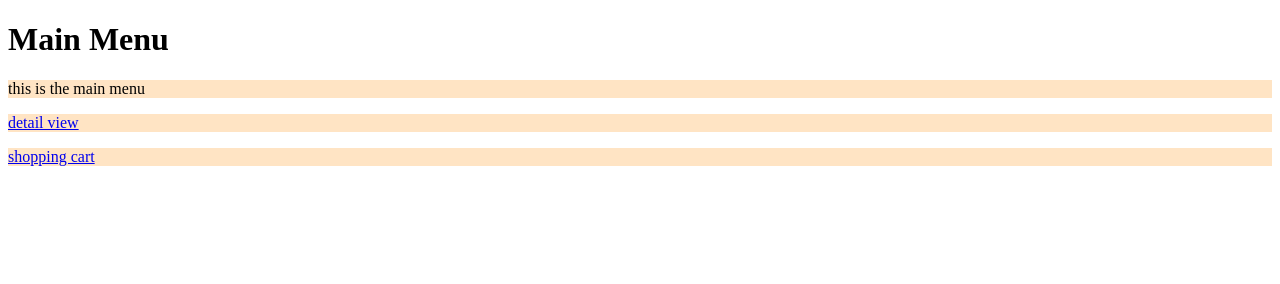
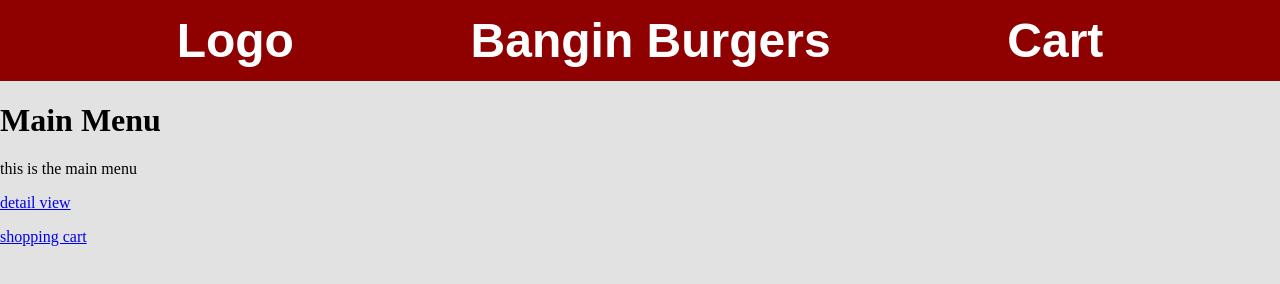
Before and after one commit to wyatt025/HTML_CSS_WebPageDemo, a plain HTML site: page index.html in a window 1280 px wide. Drawn offline with Linux system fonts and the light colour scheme.

Commit message:
added the top menu bar added a new css page but that will probably get deleted

```diff
--- a/appstyles.css
+++ /dev/null
@@ -1,3 +0,0 @@
-p{
-    background-color: bisque;
-}
--- /dev/null
+++ b/defaultappstyles.css
@@ -0,0 +1,25 @@
+:root{
+    --primary-bg-color: #E2E2E2;
+    --Bangin-Red: #8F0000;
+    --accent-yellow: #EF9700;
+}
+.Main {
+    background-color: #E2E2E2;
+    justify-content: center;
+    margin: 0;
+}
+.TitleBar-Container {
+    background-color: #8F0000;
+    display: flex;
+    flex-direction: row;
+    width: 100vw;
+    justify-content: space-evenly;
+    align-items: center;
+    padding: 1% 0 1% 0;
+
+}
+.TBcontent {
+    color: white;
+    align-items: center;
+    font: bold 3em arial;
+}
--- a/index.html
+++ b/index.html
@@ -1,9 +1,14 @@
 <!DOCTYPE html>
 <html>
-<header>
-    <link rel="stylesheet" href="appstyles.css">
-</header>
-<body>
+<head>
+    <link rel="stylesheet" href="defaultappstyles.css">
+</head>
+<body class="Main">
+    <div class="TitleBar-Container">
+        <div class="TBcontent">Logo</div>
+        <div class="TBcontent">Bangin Burgers</div>
+        <div class="TBcontent">Cart</div>
+    </div>
         <h1>Main Menu</h1>
         <p>this is the main menu</p>
         <p><a href="detailview.html">detail view</a></p>
```
Also changed, not shown: phoneappstyle.css (added).
